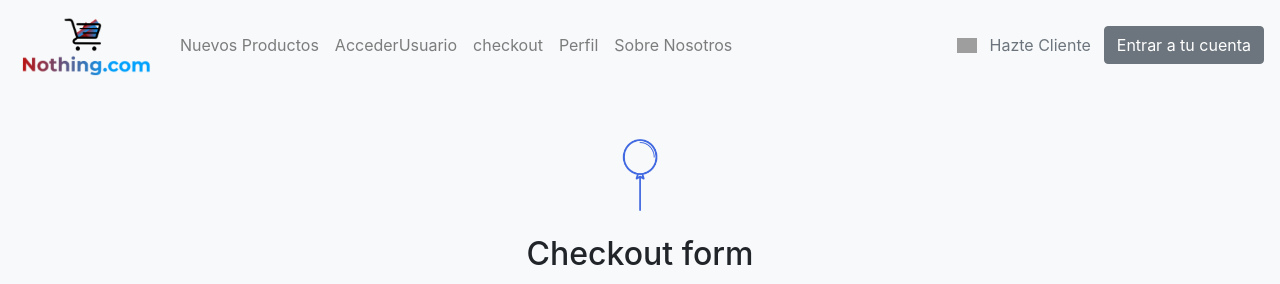
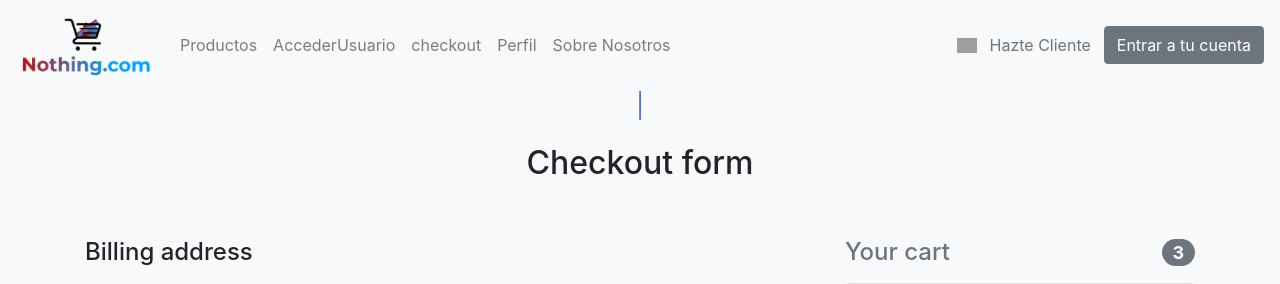
Before and after one commit to Alfredomanjon/Nothing2.com, a PHP site: page /checkout.php in a window 1280 px wide. Shown: the top 284 px of the page. Run offline with PHP 8.4, Linux system fonts and the light colour scheme; some libraries are stand-ins or nearby versions; grey boxes are pictures that could not be loaded.

Commit message:
Cambios varios

```diff
--- a/css/Alfredo.css
+++ b/css/Alfredo.css
@@ -40,7 +40,8 @@ text-decoration:none;
 
 .tituloInicio{
     text-align: center;
-    padding-bottom: 5%;
+    padding-top: 5%;
+    padding-bottom: 10%;
     font-size: 800%;
 	background: linear-gradient(to right, #c00000 35%, #00A1FF 65%);
 	-webkit-background-clip: text;
--- a/navbar.php
+++ b/navbar.php
@@ -33,14 +33,14 @@ if(isset($_SESSION['nombre'])){
    $result = $conn->query($sql);
 ?>
 
-<nav class="navbar navbar-expand-lg navbar-light bg-light navbar-fixed-top">
+<nav class="navbar navbar-expand-lg navbar-light bg-light fixed-top">
   <a class="navbar-brand" href="index.php">
     <img src="imgs/logo100px.png" width="140" class="logo2">
   </a>
   <div class="collapse navbar-collapse" id="navbarSupportedContent">
     <ul class="navbar-nav mr-auto">
     <li class="nav-item">
-        <a class="nav-link" href="index.php">Nuevos Productos</a>
+        <a class="nav-link" href="index.php">Productos</a>
       </li>
       <li class="nav-item">
         <a class="nav-link" href="AccederUsuario.php">AccederUsuario</a>
@@ -75,14 +75,14 @@ if(isset($_SESSION['nombre'])){
 <?php
 }else{?>
 
-<nav class="navbar navbar-expand-lg navbar-light bg-light navbar-fixed-top">
+<nav class="navbar navbar-expand-lg navbar-light bg-light fixed-top">
   <a class="navbar-brand" href="index.php">
     <img src="imgs/logo100px.png" width="140" class="logo2">
   </a>
   <div class="collapse navbar-collapse" id="navbarSupportedContent">
     <ul class="navbar-nav mr-auto">
     <li class="nav-item">
-        <a class="nav-link" href="index.php">Nuevos Productos</a>
+        <a class="nav-link" href="index.php">Productos</a>
       </li>
       <li class="nav-item">
         <a class="nav-link" href="AccederUsuario.php">AccederUsuario</a>
```
